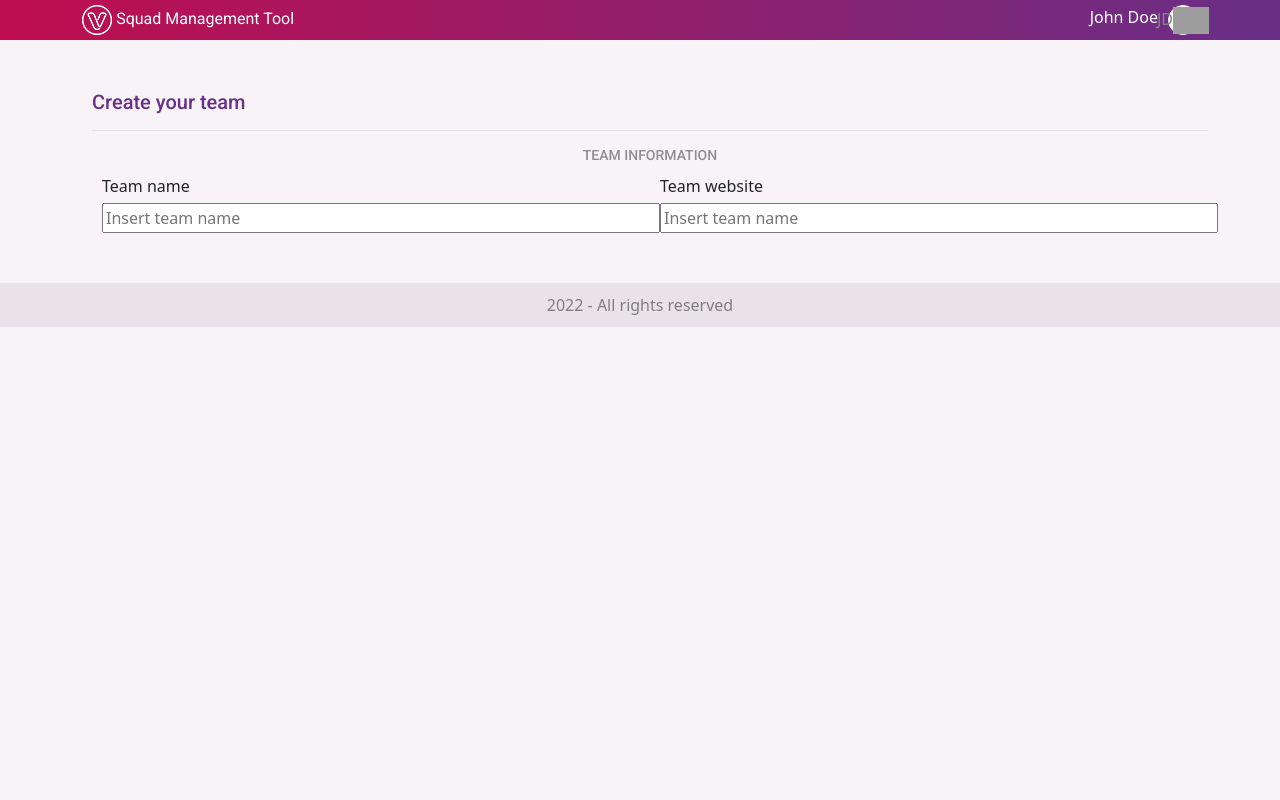
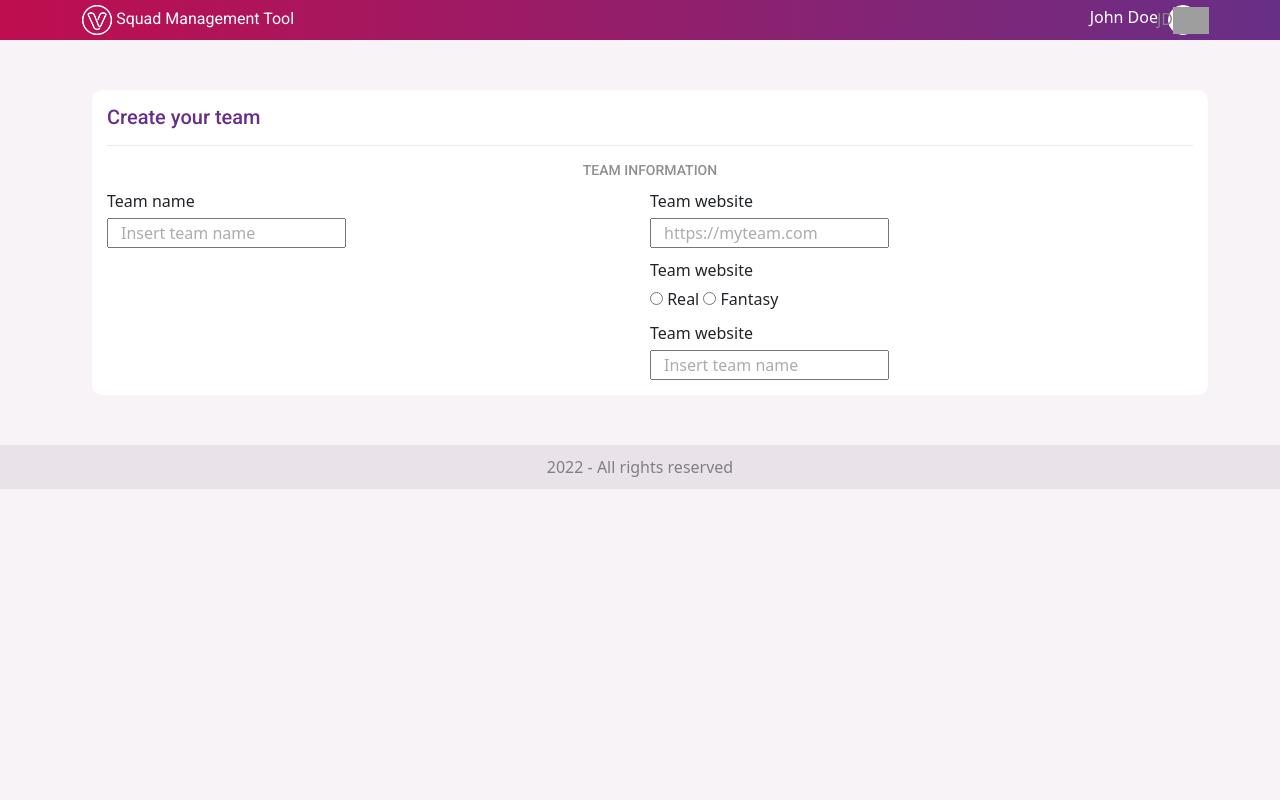
Before and after one commit to LucasRobbi/soccer_team_aplication, a PHP site: page /create-team.html in a window 1280 px wide. Run offline with PHP 8.4, Linux system fonts and the light colour scheme; some libraries are stand-ins or nearby versions; grey boxes are pictures that could not be loaded.

Commit message:
more visual bugs

```diff
--- a/assets/css/style.css
+++ b/assets/css/style.css
@@ -12,7 +12,7 @@
 
 @import url('https://fonts.googleapis.com/css2?family=Roboto:ital,wght@0,100;0,300;0,400;0,500;0,700;0,900;1,100;1,300;1,400;1,500;1,700;1,900&display=swap');
 
-
+@import url("https://cdn.jsdelivr.net/npm/bootstrap-icons@1.8.2/font/bootstrap-icons.css");
 
 /* General ------------------------------------------------------------------------------------------------ */
 
@@ -61,7 +61,7 @@ label{
 }
 
 input{
-    width: 100%;
+    width: auto;
 }
 
 input:focus{
@@ -107,13 +107,13 @@ img{
     padding-left: 5px;
 }
 
-@media (max-width:990px) {
+@media (max-width:767px) {
 
     .block{
         margin-bottom: 20px;
     }
 
-    .m-l-10{
+    .p-l-5{
         margin-left: 0px;
         margin-top: 20px;
     }
@@ -156,7 +156,7 @@ header {
     padding: 1px 0 0 0;
 }
 
-@media (max-width:990px) {
+@media (max-width:767px) {
     .title-page{
         display: none;
     }
@@ -264,7 +264,7 @@ header {
     margin: 15px 0 0 0 ;
 }
 
-@media (max-width:990px) {
+@media (max-width:767px) {
     .pick-rate p{
         margin: -5px 5px 25px 0 ;
     }
@@ -293,6 +293,19 @@ header {
     font-size: 15px;
 }
 
+/* Add team ------------------------------------------------------------------------------------------------ */
+
+#new-team{
+    background-color: #ffffff;
+    border-radius: 10px;
+    padding: 15px;
+}
+
+::placeholder{
+    color: #acacac;
+    padding-left: 10px;
+}
+
 /* Footer ------------------------------------------------------------------------------------------------ */
 
 footer{
@@ -308,15 +321,19 @@ footer .copyrights p{
 
 /* Data Tables Extra ------------------------------------------------------------------------------------------------ */
 
-table.dataTable tbody tr{
+.actions-buttons{
+    display: block;
+}
+
+table.dataTable tr{
     background-color: #ffffff !important;
 }
+
 table.dataTable tbody tr:hover{
     background-color: #f7eef7 !important;
     color: #c50341;
     border: none !important;
 }
-
 .dataTables_filter, .dataTables_info, .dataTables_length, .dataTables_paginate {
     display: none;
 }
--- a/create-team.html
+++ b/create-team.html
@@ -8,6 +8,7 @@
 
     <link rel="stylesheet" href="assets/css/style.css">
     <link rel="stylesheet" href="https://cdn.datatables.net/1.12.0/css/jquery.dataTables.min.css">
+    <link rel="stylesheet" href="https://cdn.jsdelivr.net/npm/bootstrap-icons@1.8.2/font/bootstrap-icons.css">
 
   </head>
   <body>
@@ -50,14 +51,28 @@
 
                         <div class="team-information col-12">
                             <h3>team information</h3>
-                            <div class="block d-block d-sm-flex col-12 p-t-10">
-                                <div class="col-12 col-md-6">
-                                    <label for="teamName">Team name</label><br>
+                            <div class="d-block d-sm-flex col-12">
+                                <div class="d-block col-12 col-md-6">
+                                    <label class="p-t-10" for="teamName">Team name</label><br>
                                     <input type="text" name="teamName" placeholder="Insert team name">
                                 </div>
-                                <div class="col-12 col-md-6">
-                                    <label for="teamName">Team website</label><br>
-                                    <input type="text" name="teamName" placeholder="Insert team name">
+                                <div class="d-block col-12 col-md-6 ">
+                                    <div>
+                                        <label class="p-t-10" for="teamWebsite">Team website</label><br>
+                                        <input type="text" name="teamWebsite" placeholder="https://myteam.com">
+                                    </div>
+                                    <div>
+                                        <label class="p-t-10" for="teamType">Team website</label>
+                                        <div>
+                                            <input type="radio" name="teamType"> Real
+                                            <input type="radio" name="teamType"> Fantasy
+                                        </div>
+                                    </div>
+                                    <div>
+                                        <label class="p-t-10" for="teamName">Team website</label><br>
+                                        <input type="text" name="teamName" placeholder="Insert team name">
+                                    </div>
+
                                 </div>
                             </div>
 
```
Also changed, not shown: my-teams.html (+14 -5 lines), package.json (+6 -3 lines), assets/js/main.js (line endings or trailing spaces).
